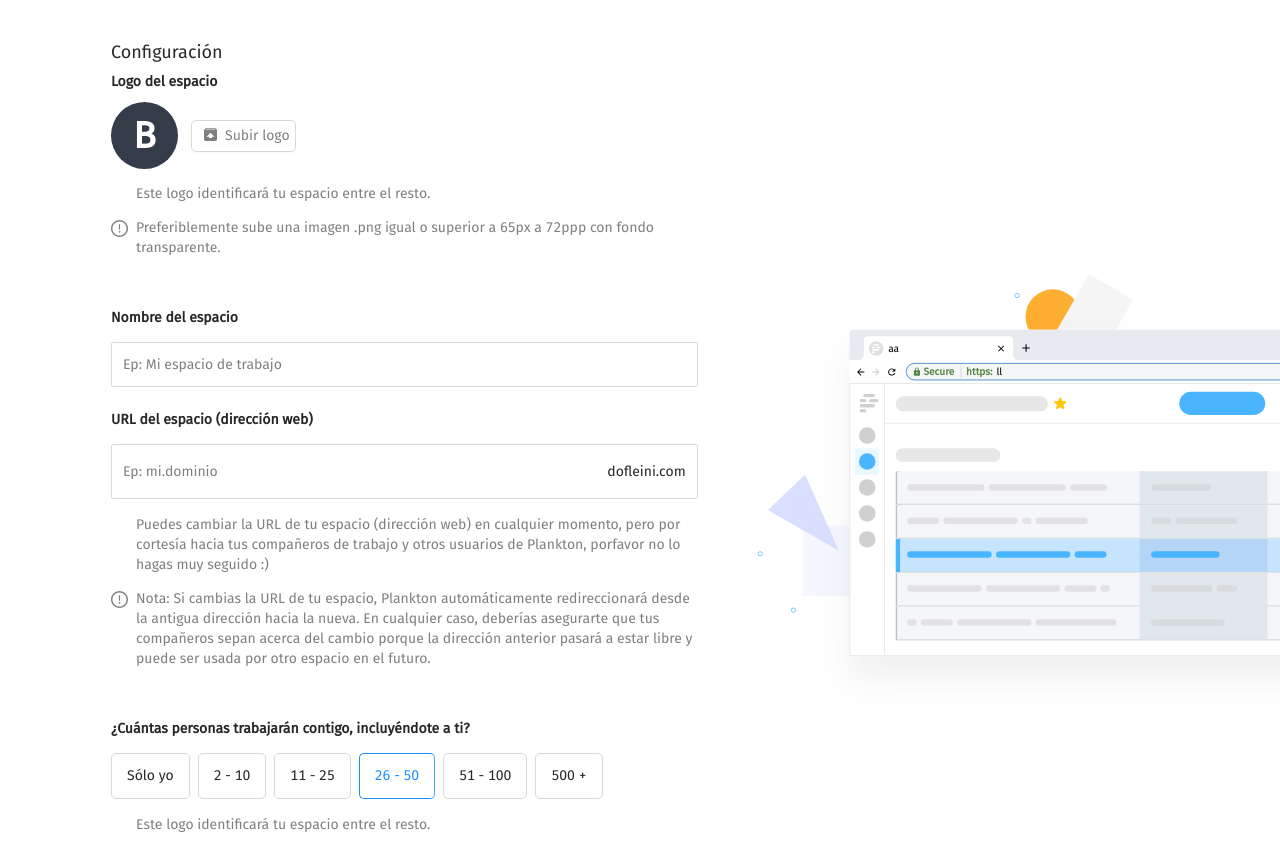
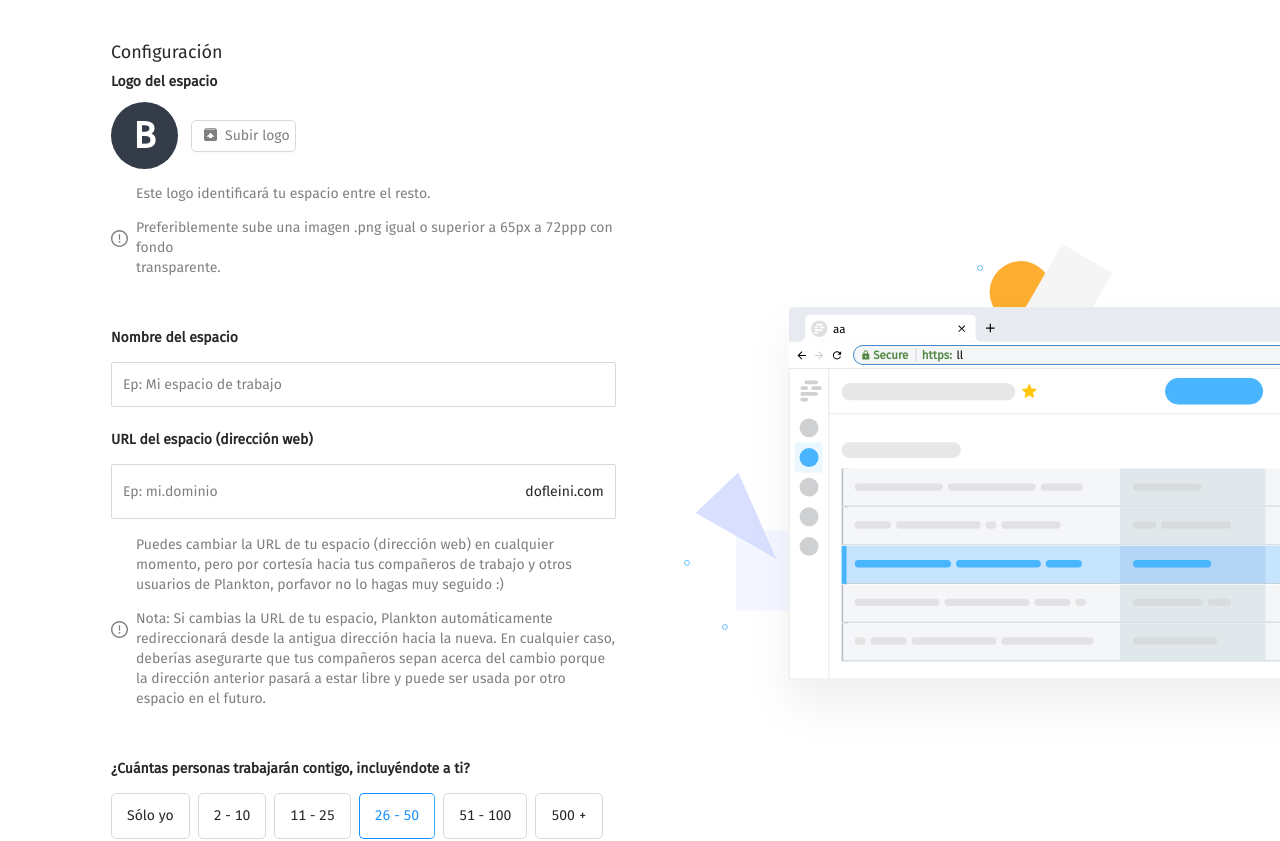
Before and after one commit to 92eduardocastillo/Test, a React (Create React App) app: page / in a window 1280 px wide. Shown: the top 841 px of the page. Built offline with nearby package versions, Linux system fonts and the light colour scheme.

Commit message:
Arreglando detalles del responsive en Contenedores Principales

```diff
--- a/src/App.css
+++ b/src/App.css
@@ -120,15 +120,15 @@ p {
 .vista {
   margin-top: 149px;
   flex-basis: 807px;
+  max-width: 807px;
 }
 
 .configuracion {
   /* background-color: #000000; */
-  flex-basis: 813px;
+  flex-basis: 613px;
+  max-width: 613px;
   display: flex;
   flex-direction: column;
-
-  width: 80%;
 }
 
 .formulario {
```
